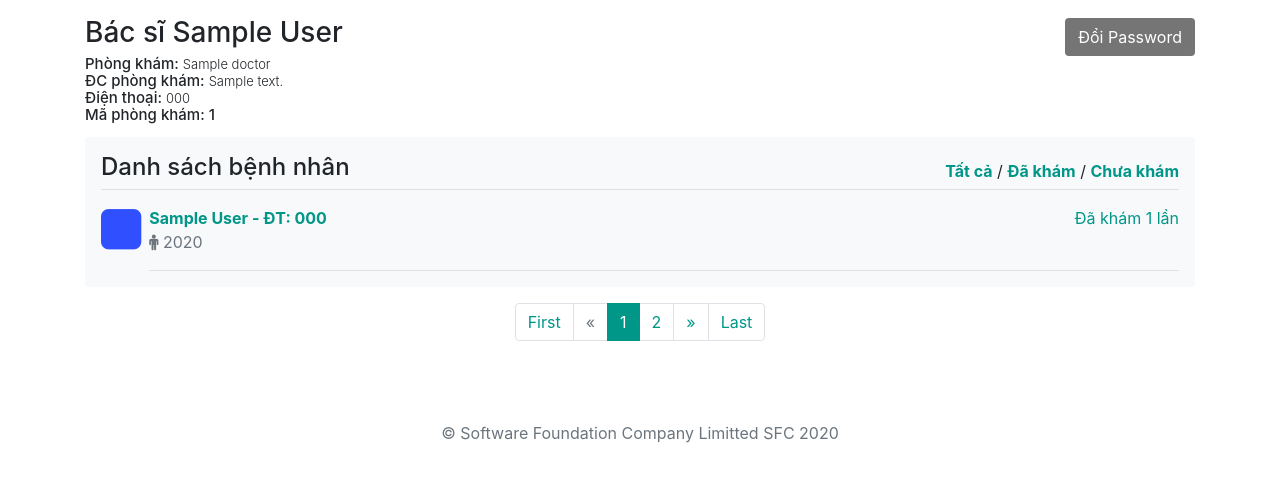
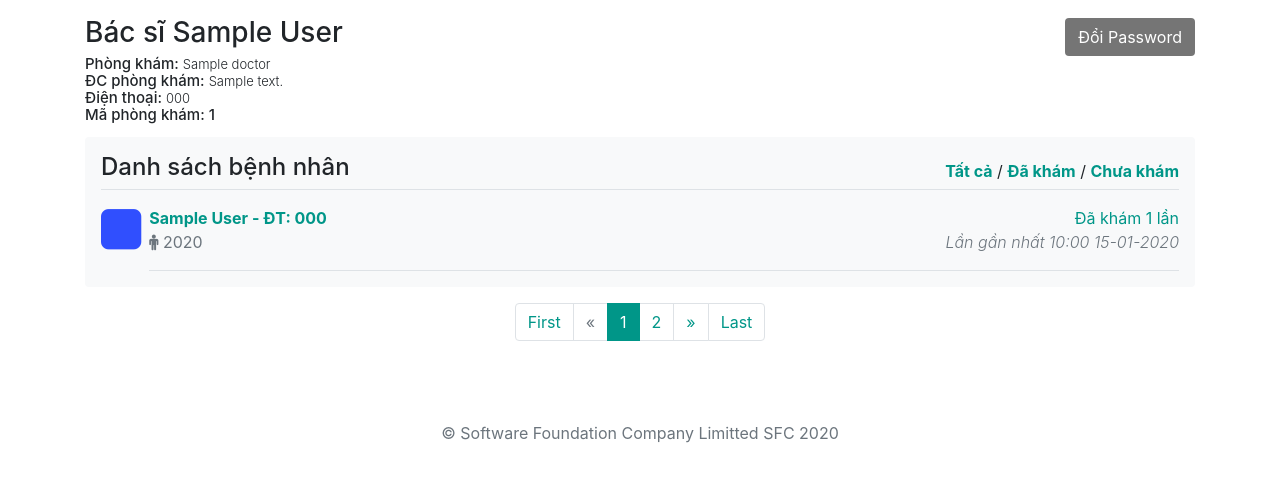
Before and after one commit to pvssoftware/phongkham, a Django app: template templates/doctors/doctor_profile.html in a window 1280 px wide. Shown: the part 71-553 px from the top of the page. Run offline with Django 3.2, Linux system fonts and the light colour scheme; the template is opened without the code that fills it: most values are stand-ins (such as "Sample title", 1, 10 or a date in 2020); some libraries are stand-ins or nearby versions.

Commit message:
fixed something

```diff
--- a/doctors/utils.py
+++ b/doctors/utils.py
@@ -349,7 +349,7 @@ class DoctorProfileMixin:
 
             elif service == "da_kham":
                 self.object_list = self.object_list.exclude(medicalhistory__isnull=True)
-                print(self.object_list)
+
 
             context = self.get_context_data()
             context.update({"doctor":doctor,"page":page,"service":service})
--- a/templates/doctors/doctor_profile.html
+++ b/templates/doctors/doctor_profile.html
@@ -63,14 +63,18 @@
 
         {% endif %}
       </div>
-      <div>
+      <div class="d-flex justify-content-between align-items-center w-100">
+        <div>
           {% if ob.sex %}
           <i class="fa fa-female"></i>
           {% else %}
           <i class="fa fa-male"></i>
           {% endif %}
-      <span >{{ ob.birth_date |date:"Y"}}</span>
+        <span >{{ ob.birth_date |date:"Y"}}</span>
+        </div>
+        <span class="font-italic font-weight-light">Lần gần nhất {{ ob.medicalhistory_set.first.date_booked | date:"H:i  d-m-Y" }}</span>
       </div>
+
     </div>
 </div>
 {% endfor %}
```
